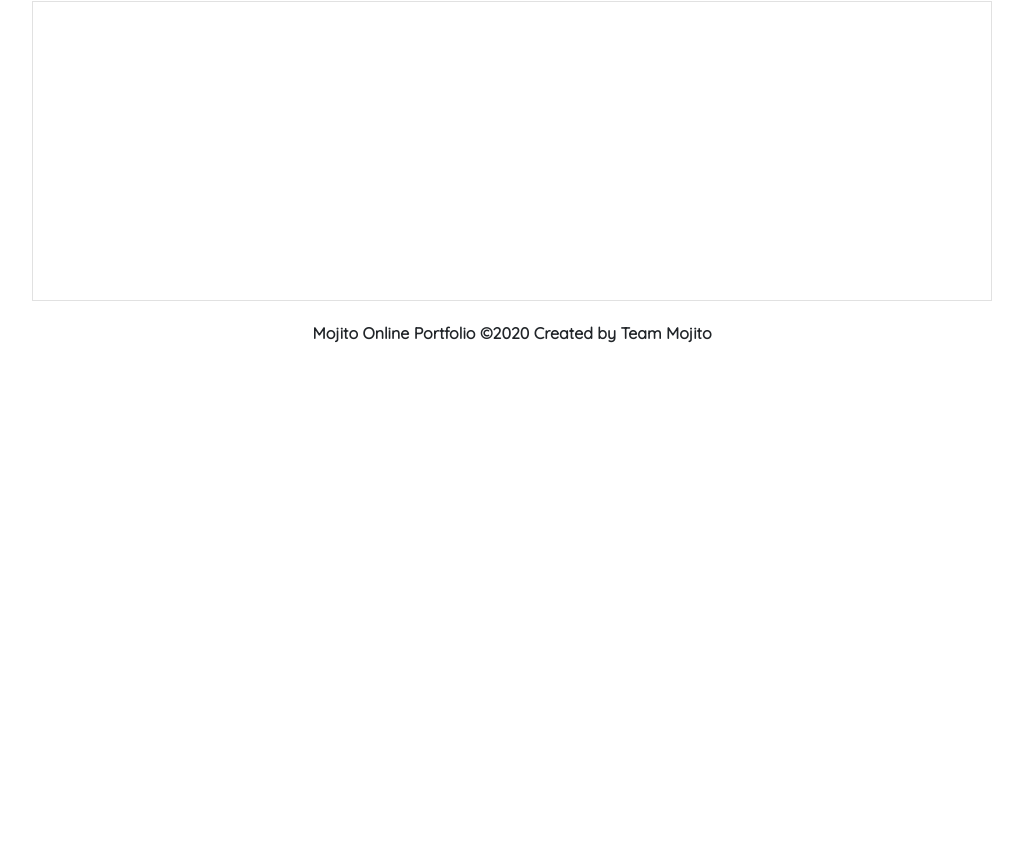
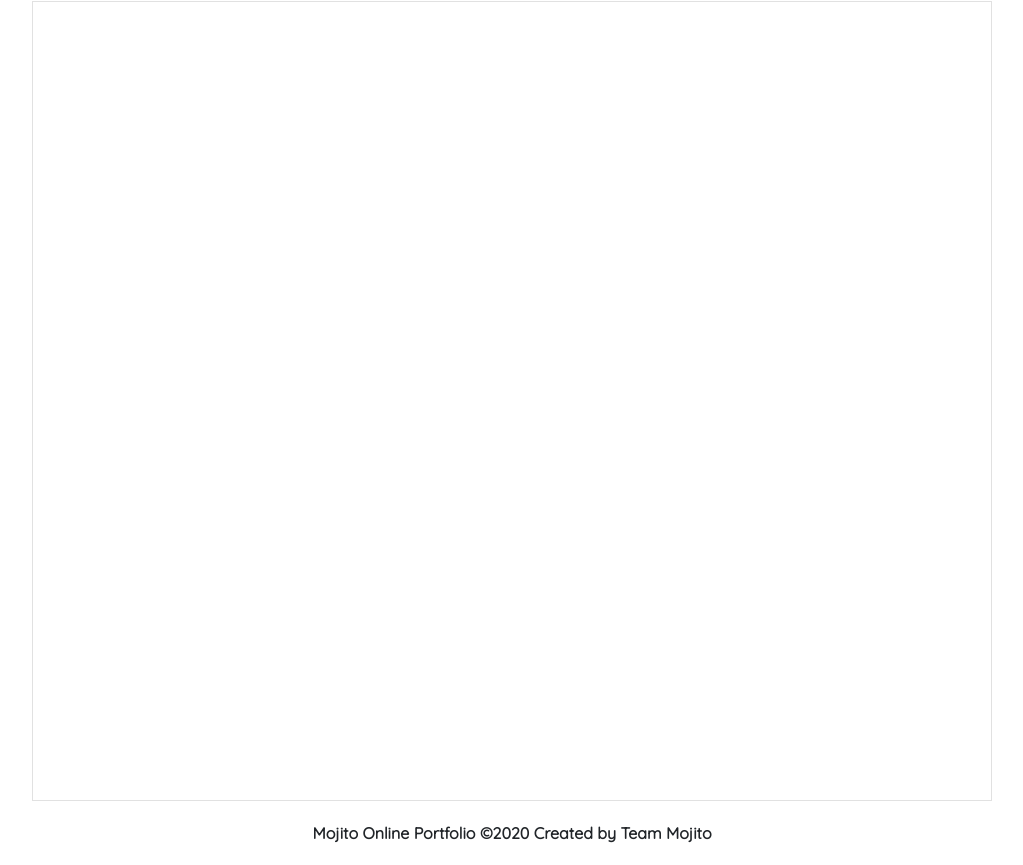
Before and after one commit to matura1999/COMP30022-Frontend, a React (Create React App) app: page /userPortfolio/1 in a window 1280 px wide. Shown: the part 504-1369 px from the top of the page, without its empty margins (128-1151 px from the left). Before the commit the page ends 869 px from the top, so only its background shows below. Built offline with nearby package versions, Linux system fonts and the light colour scheme; the HTML template or start-up script is replaced by a standard one.

Commit message:
fixed footer display bug

```diff
--- a/src/components/footer.js
+++ b/src/components/footer.js
@@ -0,0 +1,17 @@
+import React, { Component } from "react";
+import { Row, Col } from "antd";
+import "../styles/footer.css";
+
+export default class Footer extends Component {
+    render(){
+        return(
+            <Row>
+                <Col span={24}>
+                    <div class="footer">
+                        Mojito Online Portfolio ©2020 Created by Team Mojito
+                    </div>
+                </Col>
+            </Row>
+        );
+    }
+}
--- a/src/components/header.js
+++ b/src/components/header.js
@@ -1,6 +1,6 @@
 import React, { Component } from "react";
 import { Link } from "react-router-dom";
-import { Avatar, Col, Row } from "antd";
+import { Col, Row } from "antd";
 import "../styles/header.css";
 import HeaderRight from "./header-right";
 
--- a/src/pages/userPage.js
+++ b/src/pages/userPage.js
@@ -11,6 +11,7 @@ import UploadEssays from "./uploadEssays";
 import ManageMedias from "./manageMedias";
 import ManageFiles from "./manageFiles";
 import ManageEssays from "./manageEssays";
+import Footer from "../components/footer";
 
 let selectKey = "1";
 let openKey = "sub1";
@@ -107,14 +108,7 @@ export default class UserPage extends Component {
             </Col>
             <Col span={3}></Col>
           </Row>
-
-          <Row>
-            <Col span={24}>
-              <div class="footer">
-                Mojito Online Portfolio ©2020 Created by Team Mojito
-            </div>
-            </Col>
-          </Row>
+          <Footer />
         </div>
       );
     } else {
--- a/src/pages/userPortfolio.js
+++ b/src/pages/userPortfolio.js
@@ -2,6 +2,7 @@ import React, { Component } from "react";
 import { Link } from "react-router-dom";
 import "../styles/userPortfolio.css";
 import {Menu, Row, Col, Avatar} from "antd";
+import Footer from "../components/footer";
 import PortfolioInfo from "./portfolioInfo.js";
 import PortfolioFiles from "./portfolioFiles.js";
 import PortfolioMedias from "./portfolioMedias.js";
@@ -92,18 +93,12 @@ export default class UserPortfolio extends Component {
                                 </Menu.Item>
                             </Menu>
                         </div>
-                        <div class="portfolio-content">
+                        <div class="portfolio-content" style={{ height: "800px" }}>
                             {this.showContent()}
                         </div>
                     </Col>
                 </Row>
-                <Row>
-                    <Col span={24}>
-                        <div class="footer">
-                            Mojito Online Portfolio ©2020 Created by Team Mojito
-                        </div>
-                    </Col>
-                </Row>
+                <Footer/>
             </div>
         );
     }
--- a/src/styles/UserCentre/userCentre.css
+++ b/src/styles/UserCentre/userCentre.css
@@ -24,11 +24,6 @@ h1 {
     min-height: 600px;
 }
 
-.footer {
-    text-align: center;
-    padding: 20px;
-}
-
 .content {
     height: 100%;
     margin-left: 20px;
--- /dev/null
+++ b/src/styles/footer.css
@@ -0,0 +1,4 @@
+.footer {
+    text-align: center;
+    padding: 20px;
+}
```
